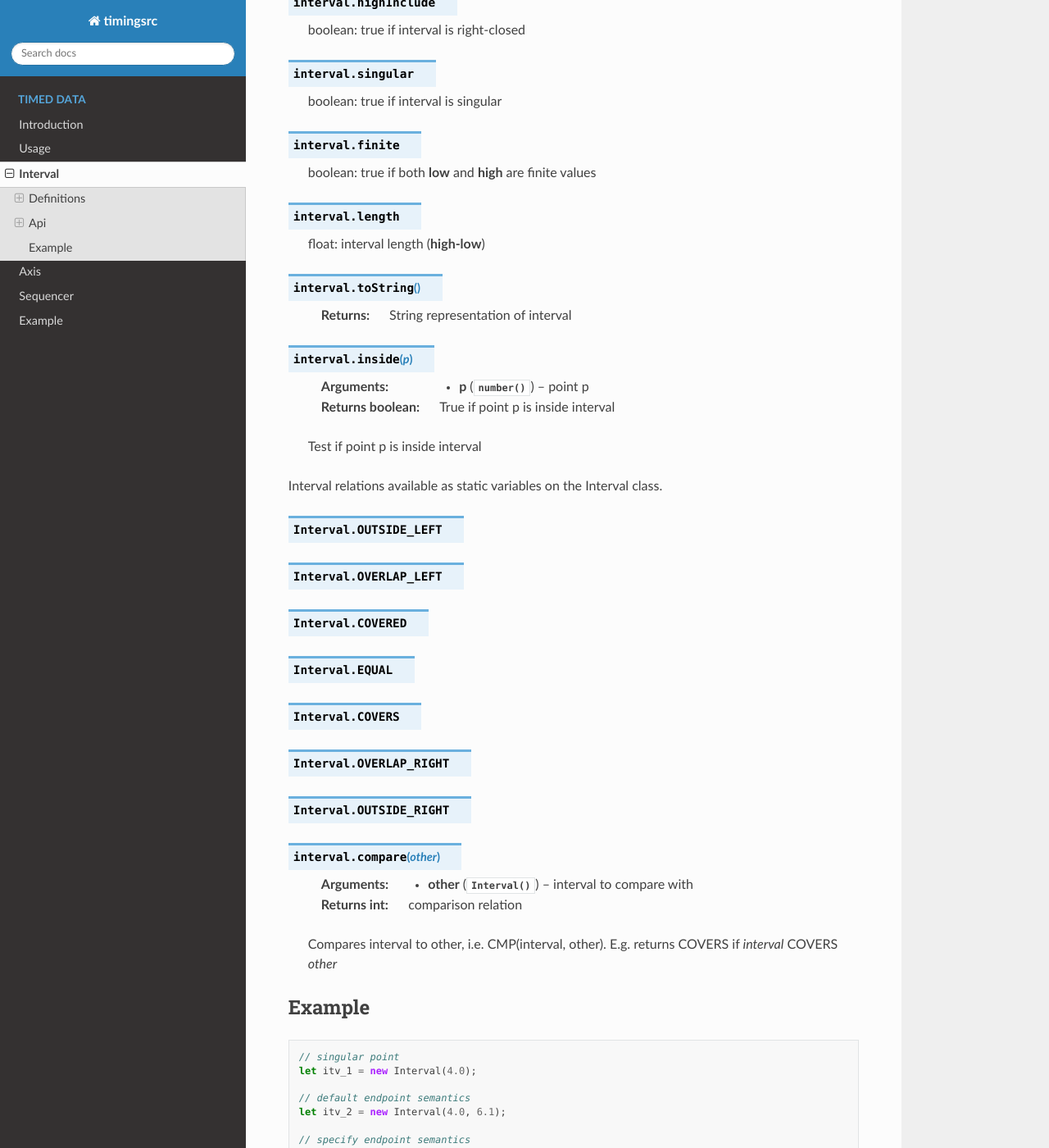
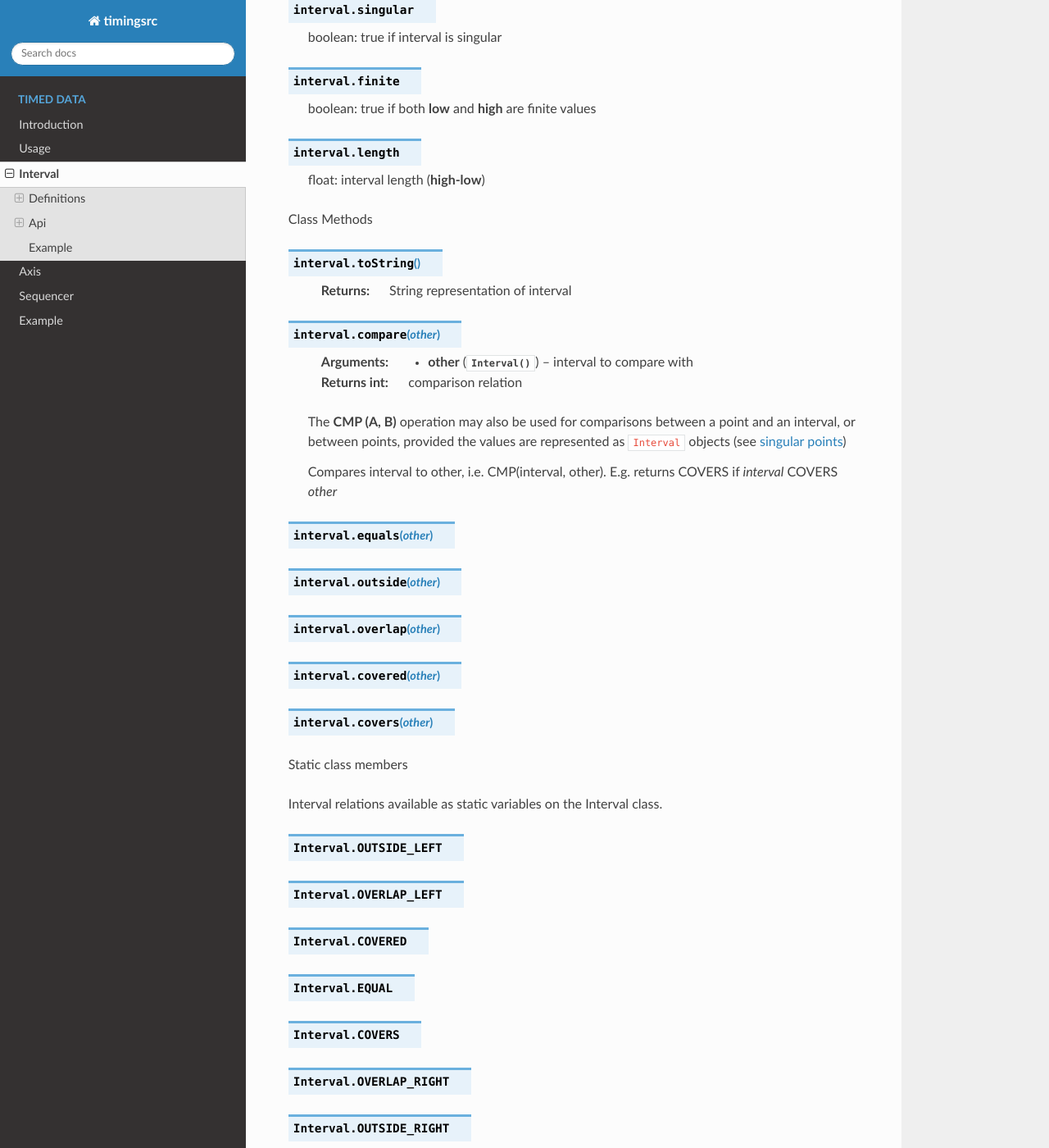
Before and after one commit to ingararntzen/timingdocs, a Sphinx documentation site: the page built from docs/source/timeddata/interval.rst, in a window 1280 px wide and 1400 px high, scrolled down 4722 px. Shown: the whole window at 82% size. Built offline with Sphinx 7.4.7 and the Read the Docs theme 2.0.0, drawn with Linux system fonts in a browser that asks for light colours; some of the changed text lies outside the part shown.

```diff
--- a/docs/source/timeddata/interval.rst
+++ b/docs/source/timeddata/interval.rst
@@ -180,14 +180,6 @@ follows:
 
     Illustration!
 
-..  note::
-
-    The **CMP (A, B)** operation may also be used for comparisons between a
-    point and an interval, or between points, provided the values
-    are represented as ``Interval`` objects
-    (see :ref:`singular points <interval-definition>`)
-
-
 Here are a few examples of comparison between intervals A and B.
 
 ======  ======  ===============================================
@@ -233,6 +225,8 @@ Api
     In this case **lowInclude** and **highInclude** are both true (params ignored).
 
 
+Class Attributes
+
 ..  js:attribute:: interval.low
 
     float: left endpoint value
@@ -261,41 +255,39 @@ Api
 
     float: interval length (**high-low**)
 
+
+
+Class Methods
+
 ..  js:method:: interval.toString ()
 
     :returns: String representation of interval
 
+..  js:method:: interval.compare(other)
 
-..  ::
+    :param Interval other: interval to compare with
+    :returns int: comparison relation
 
-    ..  js:function:: cmp_interval_low (interval_a, interval_b)
+    The **CMP (A, B)** operation may also be used for comparisons between a
+    point and an interval, or between points, provided the values
+    are represented as ``Interval`` objects
+    (see :ref:`singular points <interval-definition>`)
 
-        :param Interval interval_a: interval A
-        :param Interval interval_b: interval B
-        :returns int: diff
-            diff == 0: A == B
-            diff > 0: A < B
-            diff < 0: A > B
+    Compares interval to other, i.e. CMP(interval, other).
+    E.g. returns COVERS if *interval* COVERS *other*
+
+..  js:method:: interval.equals(other)
+
+..  js:method:: interval.outside(other)
+
+..  js:method:: interval.overlap(other)
+
+..  js:method:: interval.covered(other)
+
+..  js:method:: interval.covers(other)
 
 
-    ..  js:function:: cmp_interval_high (interval_a, interval_b)
-
-        :param Interval interval_a: interval A
-        :param Interval interval_b: interval B
-        :returns int: diff
-            diff == 0: A == B
-            diff > 0: A < B
-            diff < 0: A > B
-
-
-
-..  js:method:: interval.inside(p)
-
-    :param number p: point p
-    :returns boolean: True if point p is inside interval
-
-    Test if point p is inside interval
-
+Static class members
 
 Interval relations available as static variables on the Interval class.
 
@@ -308,13 +300,46 @@ Interval relations available as static variables on the Interval class.
 ..  js:attribute:: Interval.OUTSIDE_RIGHT
 
 
-..  js:method:: interval.compare(other)
+Static class functions
 
-    :param Interval other: interval to compare with
-    :returns int: comparison relation
+..  js:method:: Interval.pointInside(p, interval)
 
-    Compares interval to other, i.e. CMP(interval, other).
-    E.g. returns COVERS if *interval* COVERS *other*
+    :param number p: point
+    :param Interval interval; interval
+    :returns boolean: True if point p is inside interval
+
+    Test if point p is inside interval.
+
+
+
+
+..  js:function:: Interval.cmpLow (interval_a, interval_b)
+
+    :param Interval interval_a: interval A
+    :param Interval interval_b: interval B
+    :returns int: diff
+        diff == 0: A == B
+        diff > 0: A < B
+        diff < 0: A > B
+
+
+..  js:function:: Interval.cmpHigh (interval_a, interval_b)
+
+    :param Interval interval_a: interval A
+    :param Interval interval_b: interval B
+    :returns int: diff
+        diff == 0: A == B
+        diff > 0: A < B
+        diff < 0: A > B
+
+
+
+
+
+
+
+
+
 
 
 
```
